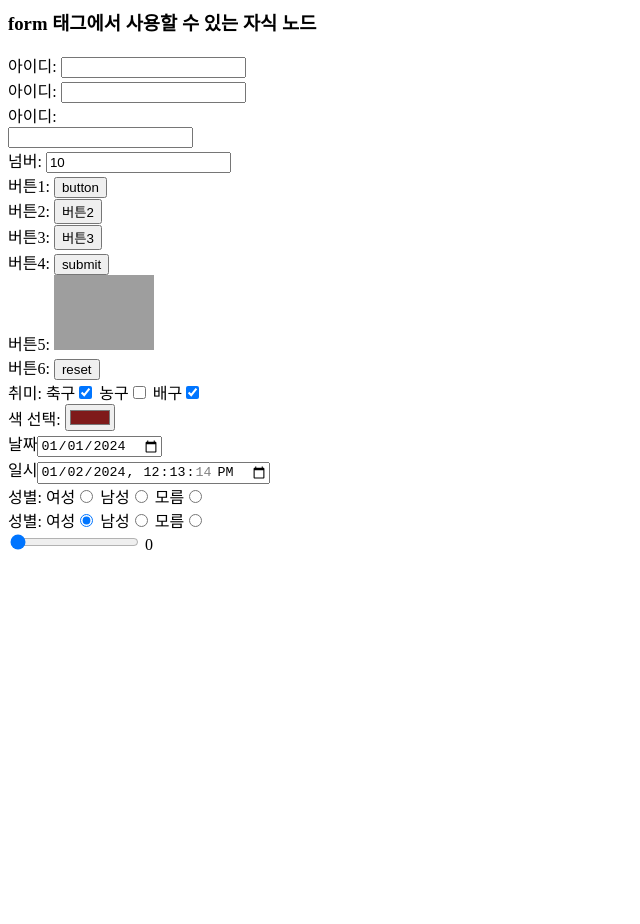
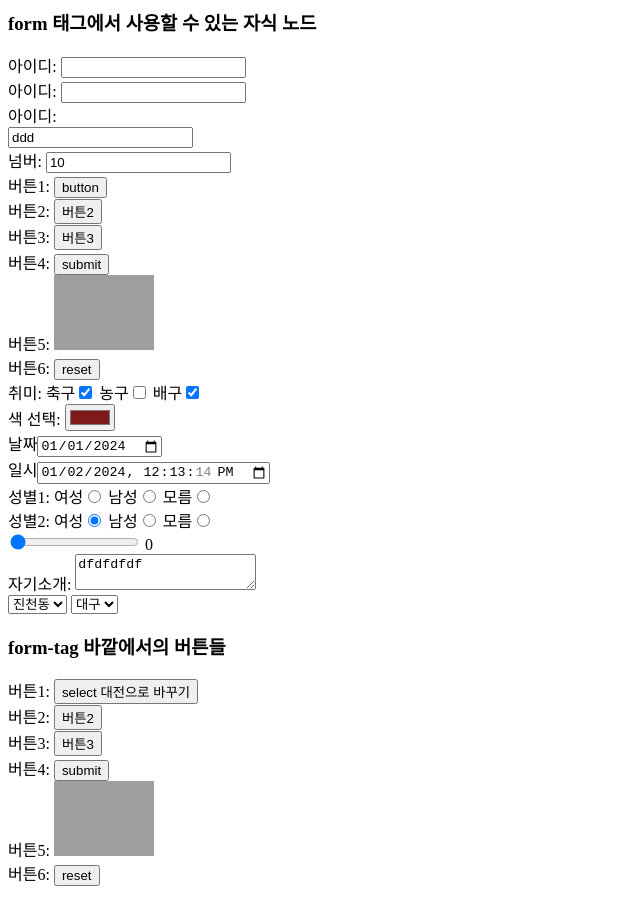
Before and after one commit to GreenArtAcademy502/2024-01-FrontEnd, a plain HTML site: page day03/06.html in a window 1280 px wide. Shown: the part 400-1324 px from the top of the page, without its empty margins (0-640 px from the left). Before the commit the page ends 1162 px from the top, so only its background shows below. Drawn offline with Linux system fonts and the light colour scheme; grey boxes are pictures that could not be loaded.

Commit message:
form 태그 마무리

```diff
--- a/day03/06.html
+++ b/day03/06.html
@@ -12,6 +12,7 @@
         action: End-Point
         method: 전달 방식(get/post)
         input관련 엘리먼트의 name이 백엔드에서 값을 받는 멤버필드명과 같아야 한다.
+
     -->
     <h3>post방식</h3>
     <form action="http://localhost:8080/api/user/test" method="post">
@@ -52,6 +53,7 @@
         </div>
     </form>
 
+    <!-- label태그는 text-node 선택시 input 엘리먼트의 포커스가 on되게 할 수 있다. -->
     <h3>form 태그에서 사용할 수 있는 자식 노드</h3>
     <form action="#" method="post">
         <!-- label 태그로 감싼 여부 차이-->
@@ -61,7 +63,7 @@
 
         <!-- label로 감싸줄 수 없는 상황일 때 for - id값을 연결하여 사용 -->
         <div><label for="id-input-1">아이디:</label></div>
-        <div><input type="text" name="" id="id-input-1" tabindex="2"></div>
+        <div><input type="text" name="" id="id-input-1" value="ddd" tabindex="2"></div>
 
         <div><label>넘버: <input type="number" value="10" step="5"></label></div>
 
@@ -124,12 +126,12 @@
             tip. 하나 정도 default로 선택 (checked 속성)
         -->
         <div>
-            성별:
+            성별1:
             <label>여성<input type="radio" value="0"></label>
             <label>남성<input type="radio" value="1"></label>
             <label>모름<input type="radio" value="2"></label>
             <br>
-            성별:
+            성별2:
             <label>여성<input type="radio" name="gender" value="0" checked></label>
             <label>남성<input type="radio" name="gender" value="1"></label>
             <label>모름<input type="radio" name="gender" value="2"></label>
@@ -139,7 +141,46 @@
             <label><input type="range" value="0" min="0" max="100" id="id-range"></label>
             <span id="id-span-range-value">0</span>
         </div>
+
+        <div>
+            <label>자기소개:
+                <textarea name="intro" value="dddd">dfdfdfdf</textarea>
+            </label>
+        </div>
+
+        <!--
+            셀렉트 박스, option 태그에 value속성이 있으면 value값이 서버로 날아가고
+            없으면 option에 포함된 text-node가 서버로 날아간다.
+            selected 속성을 주면 디폴트값이 된다.
+
+        -->
+        <div>
+            <select name="aaa">
+                <option value="1">진천동</option>
+                <option value="2">상인동</option>
+            </select>
+            <select name="location">
+                <option value="1">서울</option>
+                <option value="2">대전</option>
+                <option value="3" selected>대구</option>
+                <option value="4">부산</option>
+            </select>
+        </div>
     </form>
+
+
+    <!--
+        일반 버튼은 보통 click이벤트를 binding하여 하고 싶은 작업을 연결
+    -->
+    <h3>form-tag 바깥에서의 버튼들</h3>
+    <div>버튼1: <input type="button" value="select 대전으로 바꾸기" id="id-btn-change-selected"></div>
+    <div>버튼2: <button type="button">버튼2</button></div>
+    <div>버튼3: <button>버튼3</button></div>
+    <div>버튼4: <input type="submit" value="submit"></div>
+    <div>버튼5: <input type="image" width="100" src="https://t3.ftcdn.net/jpg/04/54/09/98/360_F_454099801_32LqElT2W1vgRQ6YRsp3h2IsKQxTCnaG.jpg"></div>
+
+    <div>버튼6: <input type="reset" value="reset"></div>
+
     <script>
         var $range = document.getElementById('id-range');
         var $range_value = document.getElementById('id-span-range-value');
@@ -149,6 +190,24 @@
             console.log(e.target.value);
             $range_value.innerText = e.target.value;
         });
+
+        var $idBtnChangeSelected = document.querySelector('#id-btn-change-selected');
+        $idBtnChangeSelected.addEventListener('click', e => {
+            var $selectLocation = document.querySelector('select[name=location]');
+            console.log($selectLocation);
+            var $optionArr = $selectLocation.querySelectorAll('option');
+            console.log($optionArr);
+
+            for(var i=0; i<$optionArr.length; i++) {
+                var item = $optionArr[i];
+                if(item.getAttribute('value') == '2') {
+                    //item.setAttribute('selected', true);
+                    item.selected = true;
+                } else {
+                    item.removeAttribute('selected');
+                }
+            }
+        });
     </script>
 </body>
 </html>
```
